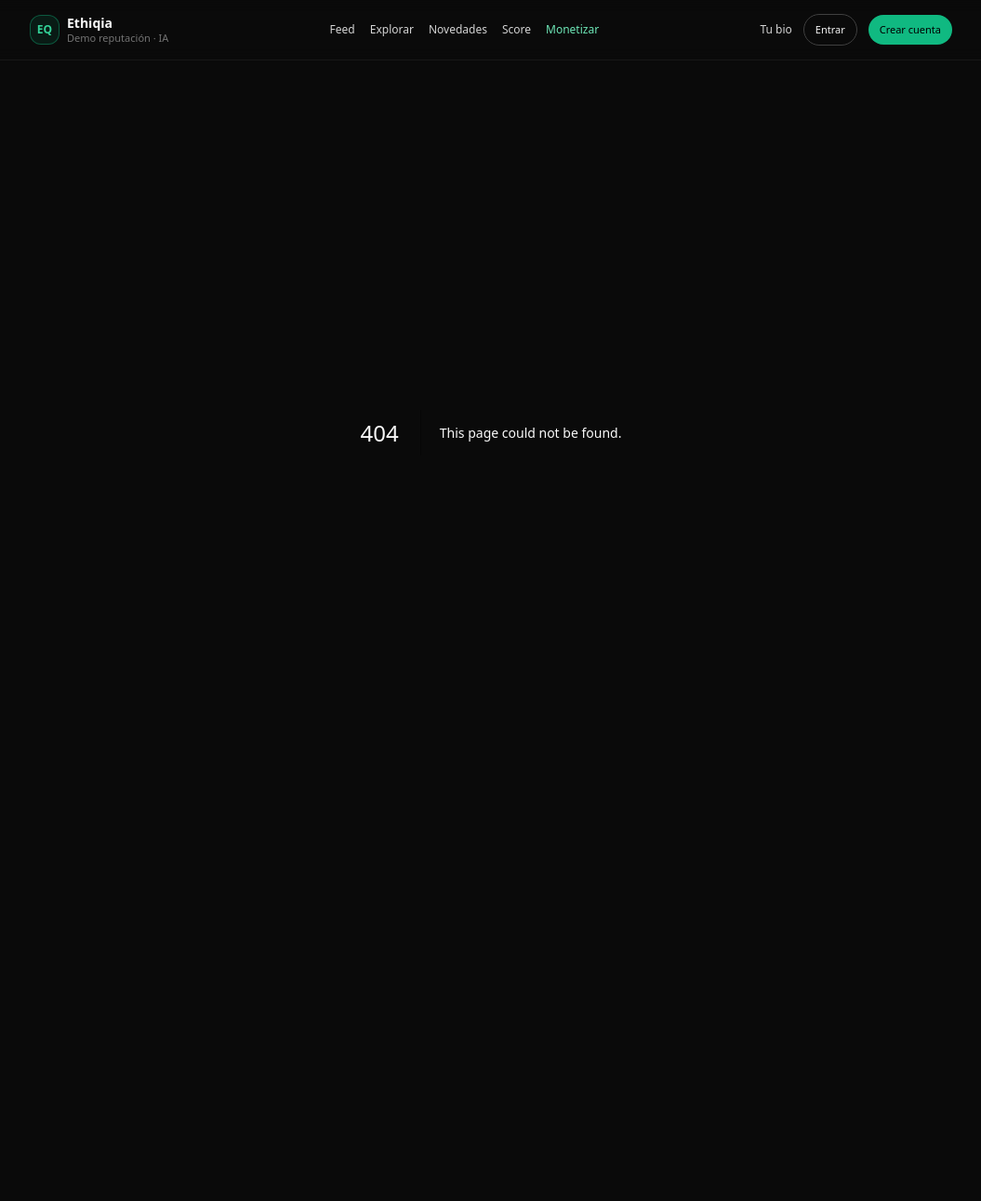
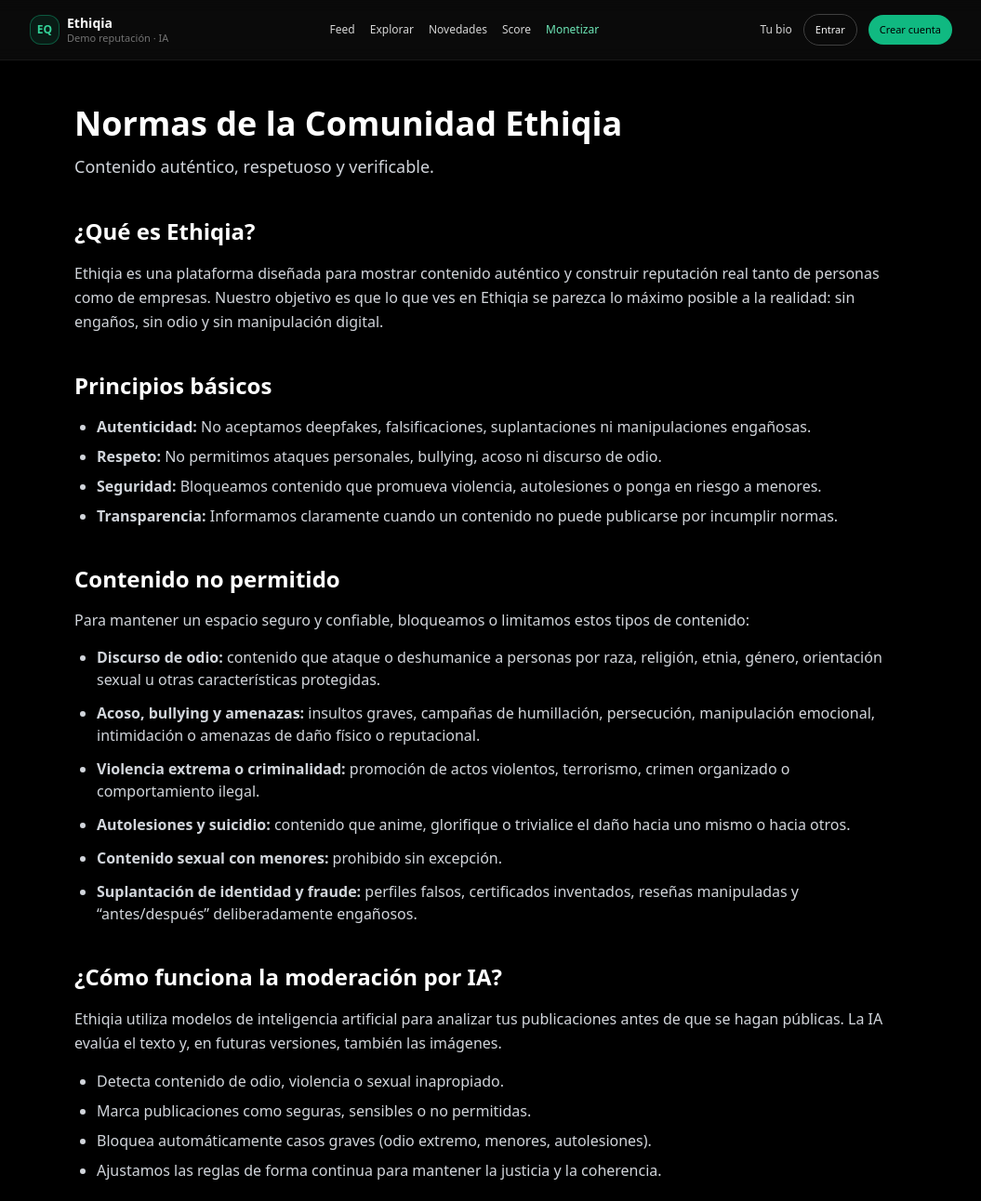
Before and after one commit to veletcosmetics/ethiqia-frontend, a Next.js app: page /normas in a window 1280 px wide. Before the commit this address had no page. Shown: the top 1292 px of the page at 93% size, without its empty margins (112-1167 px from the left). Before the commit the page ends 865 px from the top, so only its background shows below. Built offline with nearby package versions, Linux system fonts and the light colour scheme.

Commit message:
Create page.tsx

```diff
--- /dev/null
+++ b/app/normas/page.tsx
@@ -0,0 +1,158 @@
+"use client";
+
+import React from "react";
+
+export default function NormasPage() {
+  return (
+    <div className="min-h-screen bg-black text-white px-6 py-12">
+      <div className="max-w-4xl mx-auto space-y-10">
+        {/* Título */}
+        <header className="space-y-3">
+          <h1 className="text-4xl font-bold">Normas de la Comunidad Ethiqia</h1>
+          <p className="text-lg text-gray-300">
+            Contenido auténtico, respetuoso y verificable.
+          </p>
+        </header>
+
+        {/* ¿Qué es Ethiqia? */}
+        <section className="space-y-4">
+          <h2 className="text-2xl font-semibold">¿Qué es Ethiqia?</h2>
+          <p className="text-gray-300 leading-relaxed">
+            Ethiqia es una plataforma diseñada para mostrar contenido auténtico y
+            construir reputación real tanto de personas como de empresas. Nuestro
+            objetivo es que lo que ves en Ethiqia se parezca lo máximo posible a
+            la realidad: sin engaños, sin odio y sin manipulación digital.
+          </p>
+        </section>
+
+        {/* Principios básicos */}
+        <section className="space-y-4">
+          <h2 className="text-2xl font-semibold">Principios básicos</h2>
+          <ul className="list-disc pl-6 space-y-2 text-gray-300">
+            <li>
+              <strong>Autenticidad:</strong> No aceptamos deepfakes, falsificaciones,
+              suplantaciones ni manipulaciones engañosas.
+            </li>
+            <li>
+              <strong>Respeto:</strong> No permitimos ataques personales, bullying,
+              acoso ni discurso de odio.
+            </li>
+            <li>
+              <strong>Seguridad:</strong> Bloqueamos contenido que promueva violencia,
+              autolesiones o ponga en riesgo a menores.
+            </li>
+            <li>
+              <strong>Transparencia:</strong> Informamos claramente cuando un contenido
+              no puede publicarse por incumplir normas.
+            </li>
+          </ul>
+        </section>
+
+        {/* Contenido NO permitido */}
+        <section className="space-y-4">
+          <h2 className="text-2xl font-semibold">Contenido no permitido</h2>
+          <p className="text-gray-300">
+            Para mantener un espacio seguro y confiable, bloqueamos o limitamos estos
+            tipos de contenido:
+          </p>
+
+          <ul className="list-disc pl-6 space-y-3 text-gray-300">
+            <li>
+              <strong>Discurso de odio:</strong> contenido que ataque o deshumanice
+              a personas por raza, religión, etnia, género, orientación sexual u
+              otras características protegidas.
+            </li>
+
+            <li>
+              <strong>Acoso, bullying y amenazas:</strong> insultos graves, campañas de
+              humillación, persecución, manipulación emocional, intimidación o amenazas
+              de daño físico o reputacional.
+            </li>
+
+            <li>
+              <strong>Violencia extrema o criminalidad:</strong> promoción de actos
+              violentos, terrorismo, crimen organizado o comportamiento ilegal.
+            </li>
+
+            <li>
+              <strong>Autolesiones y suicidio:</strong> contenido que anime, glorifique
+              o trivialice el daño hacia uno mismo o hacia otros.
+            </li>
+
+            <li>
+              <strong>Contenido sexual con menores:</strong> prohibido sin excepción.
+            </li>
+
+            <li>
+              <strong>Suplantación de identidad y fraude:</strong> perfiles falsos,
+              certificados inventados, reseñas manipuladas y “antes/después”
+              deliberadamente engañosos.
+            </li>
+          </ul>
+        </section>
+
+        {/* IA Moderación */}
+        <section className="space-y-4">
+          <h2 className="text-2xl font-semibold">
+            ¿Cómo funciona la moderación por IA?
+          </h2>
+
+          <p className="text-gray-300 leading-relaxed">
+            Ethiqia utiliza modelos de inteligencia artificial para analizar tus
+            publicaciones antes de que se hagan públicas. La IA evalúa el texto y, en
+            futuras versiones, también las imágenes.
+          </p>
+
+          <ul className="list-disc pl-6 space-y-2 text-gray-300">
+            <li>Detecta contenido de odio, violencia o sexual inapropiado.</li>
+            <li>Marca publicaciones como seguras, sensibles o no permitidas.</li>
+            <li>
+              Bloquea automáticamente casos graves (odio extremo, menores, autolesiones).
+            </li>
+            <li>
+              Ajustamos las reglas de forma continua para mantener la justicia y la
+              coherencia.
+            </li>
+          </ul>
+
+          <p className="text-gray-300 leading-relaxed">
+            Si la IA detecta algo dudoso, puedes editar el texto antes de publicar.
+            En casos graves, la publicación será rechazada automáticamente.
+          </p>
+        </section>
+
+        {/* Contenido sensible */}
+        <section className="space-y-4">
+          <h2 className="text-2xl font-semibold">Contenido sensible pero permitido</h2>
+          <p className="text-gray-300 leading-relaxed">
+            Algunos temas son delicados (salud mental, experiencias difíciles,
+            conflictos, etc.) pero están permitidos si se expresan con respeto y sin
+            incitar al odio o al daño. En algunos casos, podemos mostrar avisos de
+            “contenido sensible”.
+          </p>
+        </section>
+
+        {/* Protección de datos */}
+        <section className="space-y-4">
+          <h2 className="text-2xl font-semibold">Protección de datos</h2>
+          <p className="text-gray-300 leading-relaxed">
+            No vendemos tus datos ni tus imágenes. El análisis de IA se usa
+            exclusivamente para mejorar la seguridad y la reputación dentro de Ethiqia.
+            Puedes solicitar la eliminación de tu cuenta y de todos tus datos en
+            cualquier momento.
+          </p>
+        </section>
+
+        {/* Actualizaciones */}
+        <section className="space-y-4 pb-20">
+          <h2 className="text-2xl font-semibold">Actualización de estas normas</h2>
+          <p className="text-gray-300 leading-relaxed">
+            Ethiqia es un proyecto en evolución. Estas normas pueden actualizarse a
+            medida que crecemos o cambian las leyes. Siempre informaremos de los cambios
+            importantes de forma clara.
+          </p>
+        </section>
+      </div>
+    </div>
+  );
+}
```
